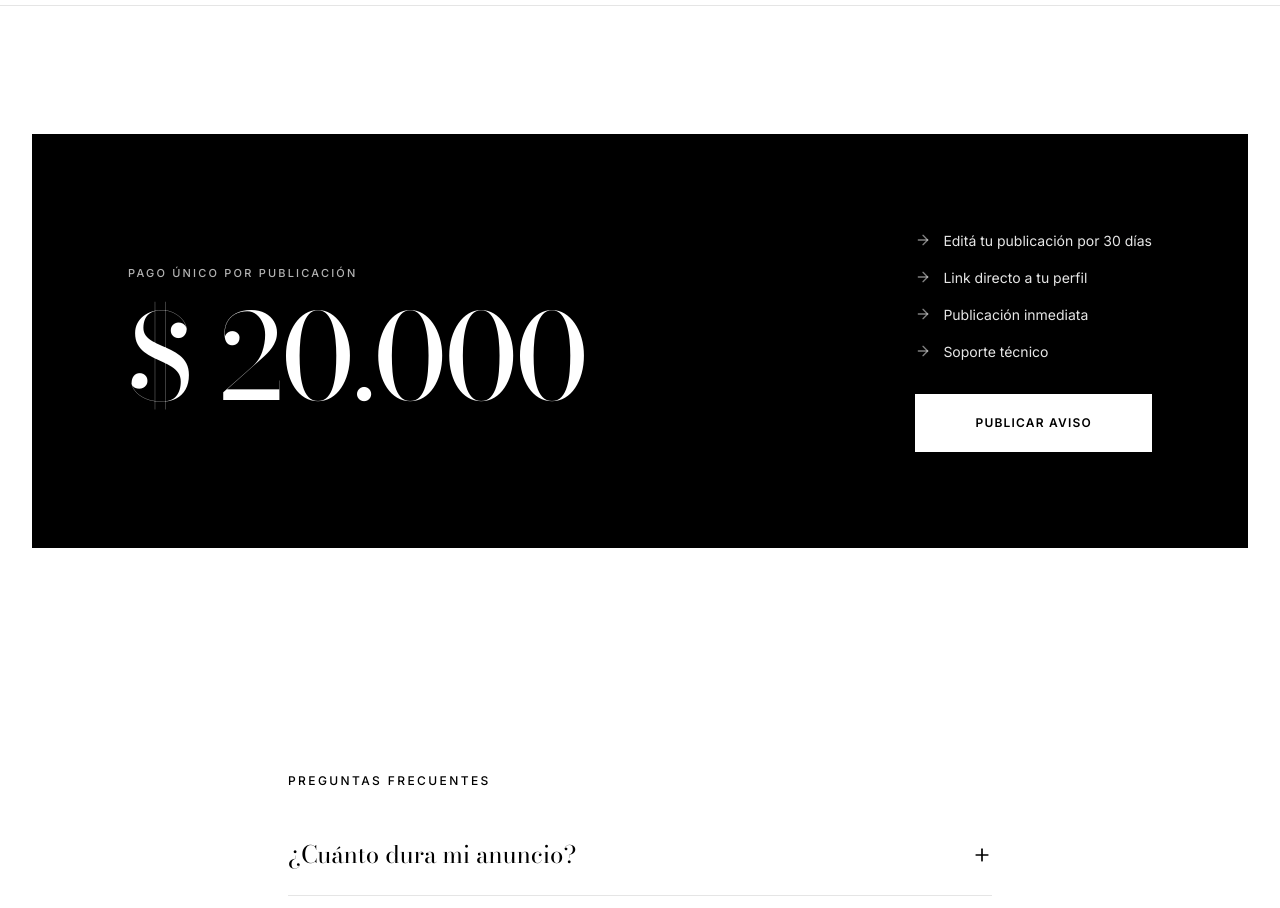
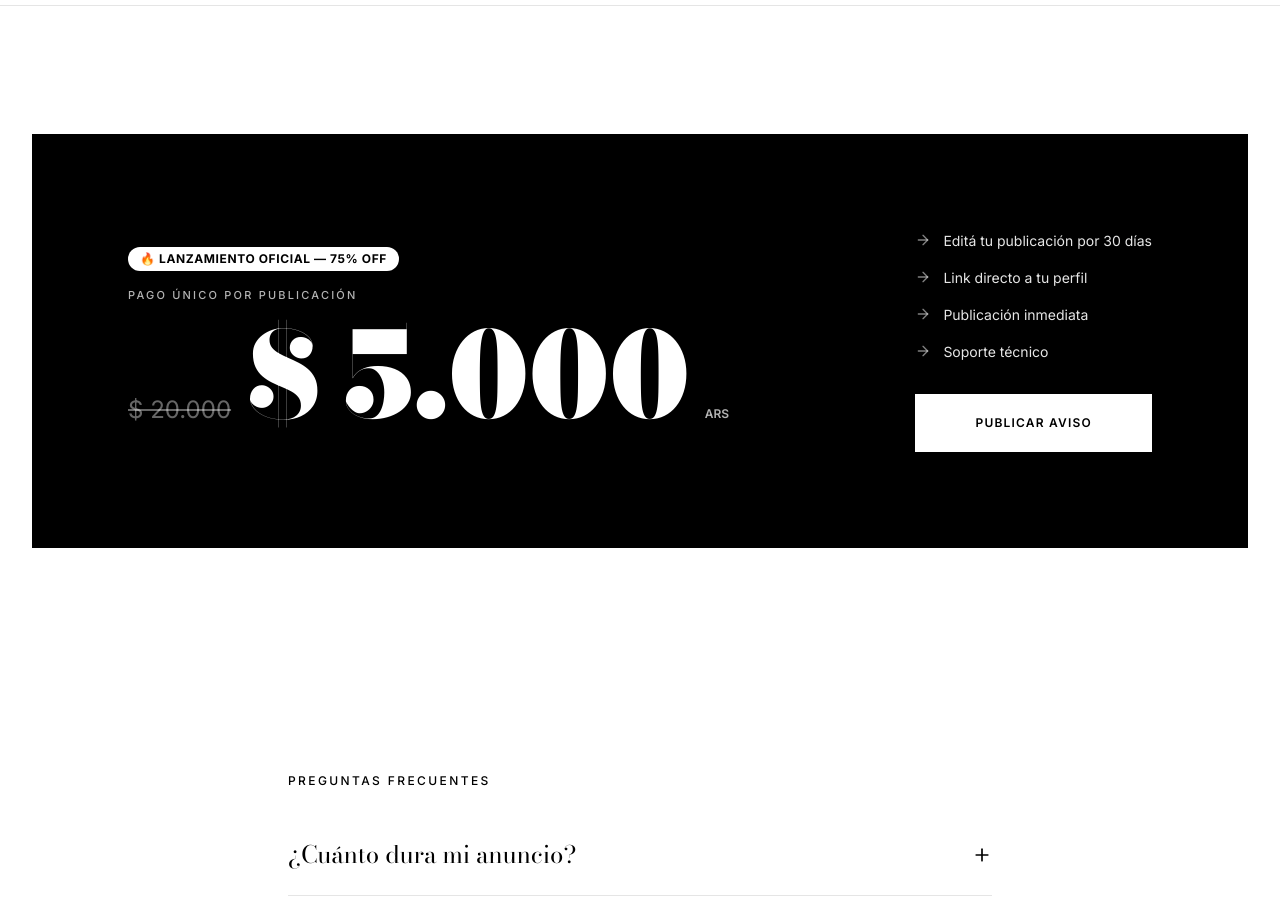
Before and after one commit to GuardiolaDF/Empleo-Tattoo-Argentina, a Next.js app: page /estudios in a window 1280 px wide. Shown: the part 1120-2028 px from the top of the page. Built offline with nearby package versions, Linux system fonts and the light colour scheme; no server answers.

Commit message:
feat: add promo badge and  price in /estudios page

```diff
--- a/src/app/estudios/page.tsx
+++ b/src/app/estudios/page.tsx
@@ -74,11 +74,19 @@ export default function EstudiosPage() {
 
       {/* Pricing Block */}
       <section className="py-32 px-4 md:px-8 max-w-7xl mx-auto w-full">
-        <div className="bg-black text-white p-8 md:p-16 lg:p-24 flex flex-col md:flex-row gap-12 md:gap-8 items-center justify-between">
+        <div className="bg-black text-white p-8 md:p-16 lg:p-24 flex flex-col md:flex-row gap-12 md:gap-8 items-center justify-between relative">
           <div className="flex flex-col items-center md:items-start text-center md:text-left">
-            <p className="text-label-sm text-white/70 mb-4">Pago único por publicación</p>
-            <h2 className="text-display-2xl text-white leading-none">$ 20.000</h2>
+            <div className="inline-flex items-center space-x-2 bg-white text-black px-3 py-1 text-xs font-bold uppercase tracking-wider mb-4 rounded-full">
+              <span>🔥 LANZAMIENTO OFICIAL — 75% OFF</span>
+            </div>
+            <p className="text-label-sm text-white/70 mb-3">Pago único por publicación</p>
+            <div className="flex items-baseline space-x-4">
+              <span className="text-2xl text-white/40 line-through">$ 20.000</span>
+              <h2 className="text-display-2xl text-white font-black leading-none">$ 5.000</h2>
+              <span className="text-xs text-white/70 font-semibold uppercase">ARS</span>
+            </div>
           </div>
+
 
           <div className="flex flex-col items-center md:items-start space-y-8">
             <ul className="space-y-4 text-body-sm text-white/90">
```
